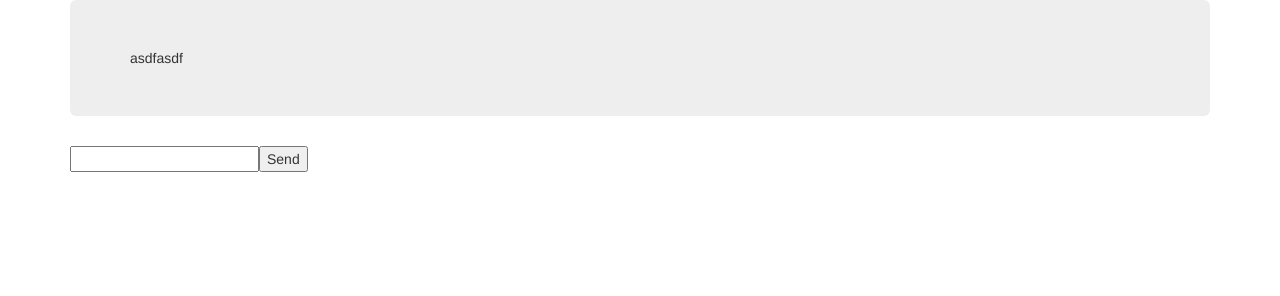
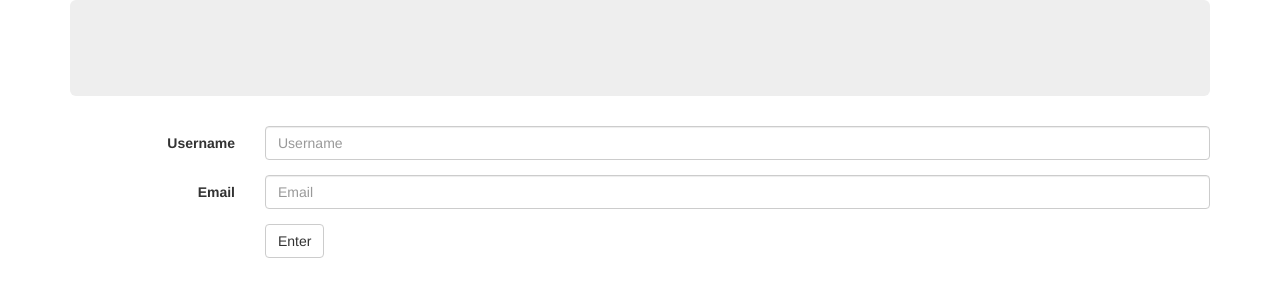
Before and after one commit to marisusis/SpaceApp, a website: page public/index.html in a window 1280 px wide. Drawn offline with nearby package versions, Linux system fonts and the light colour scheme; no server answers.

Commit message:
Modified input fields

```diff
--- a/app.js
+++ b/app.js
@@ -15,7 +15,7 @@ var io = require('socket.io').listen(server);  // Your app passed to socket.io
 io.on('connection', function (socket) {
   console.log('[USER] - A user has connected.'.blue);
 
-  socket.on('unamee', function(uname) {
+  socket.on('uname', function(uname) {
     console.log('[USER] - ' + 'User ' + uname + ' has joined.'.green);
   });
 });
--- a/public/index.html
+++ b/public/index.html
@@ -5,12 +5,27 @@
   </head>
   <body>
     <div class="container">
-     <div class="jumbotron">
-     asdfasdf
-     </div>
-      <form action="">
-        <input id="uname" autocomplete="off" /><button onclick="unamef()">Send</button>
-      </form>
+      <div class="jumbotron">
+      </div>
+      <form class="form-horizontal">
+  <div class="form-group">
+    <label for="inputUsername3" class="col-sm-2 control-label">Username</label>
+    <div class="col-sm-10">
+      <input type="text" class="form-control" id="inputUsername3" placeholder="Username">
+    </div>
+  </div>
+  <div class="form-group">
+    <label for="inputEmail3" class="col-sm-2 control-label">Email</label>
+    <div class="col-sm-10">
+      <input type="email" class="form-control" id="inputEmail3" placeholder="Email">
+    </div>
+  </div>
+  <div class="form-group">
+    <div class="col-sm-offset-2 col-sm-10">
+      <button onclick="unamef()" type="submit" class="btn btn-default">Enter</button>
+    </div>
+  </div>
+</form>
     </div>
   <script src="socket.io/socket.io.js"></script>
   <script>
@@ -19,8 +34,8 @@
      socket.emit('action', 'button clicked');
     }
     function unamef() {
-      var unamev = document.getElementById('uname').value;
-      socket.emit('unamee', unamev);
+      var uname = document.getElementById('inputUsername3').value;
+      socket.emit('uname', uname);
     }
 </script>
   </body>
```
Also changed, not shown: 2 other files.
